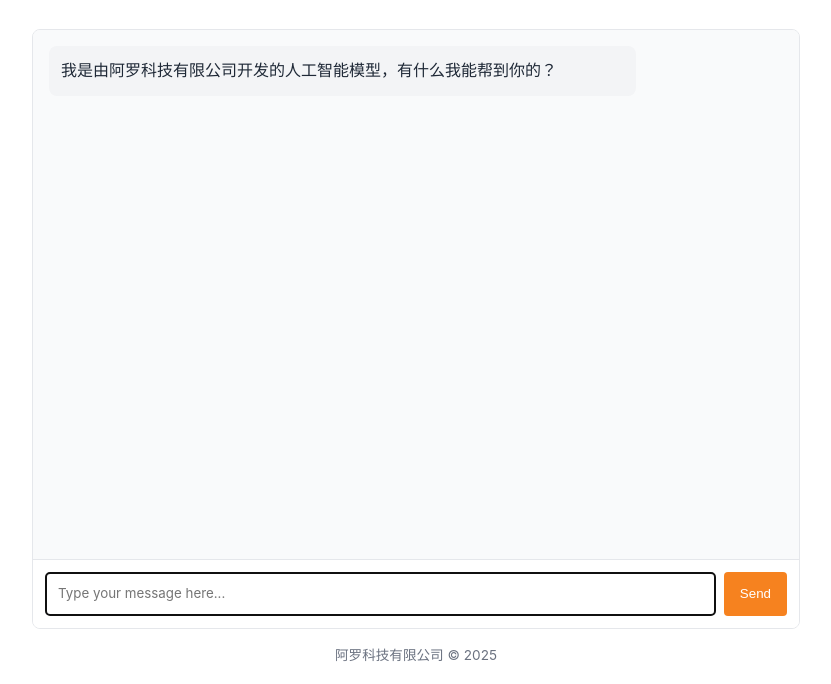
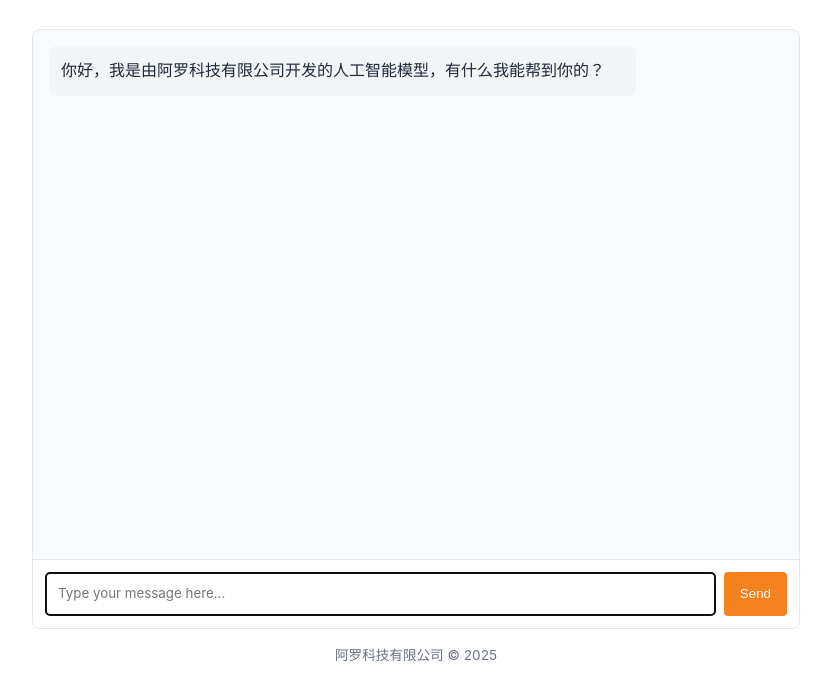
Before and after one commit to menxuan/aichat, a website: page public/index.html in a window 1280 px wide. Shown: the part 116-800 px from the top of the page, without its empty margins (224-1055 px from the left). Drawn offline with Linux system fonts and the light colour scheme.

Commit message:
Update index.html

```diff
--- a/public/index.html
+++ b/public/index.html
@@ -146,7 +146,7 @@
       <div id="chat-messages" class="chat-messages">
         <div class="message assistant-message">
           <p>
-            我是由阿罗科技有限公司开发的人工智能模型，有什么我能帮到你的？
+            你好，我是由阿罗科技有限公司开发的人工智能模型，有什么我能帮到你的？
           </p>
         </div>
       </div>
```
